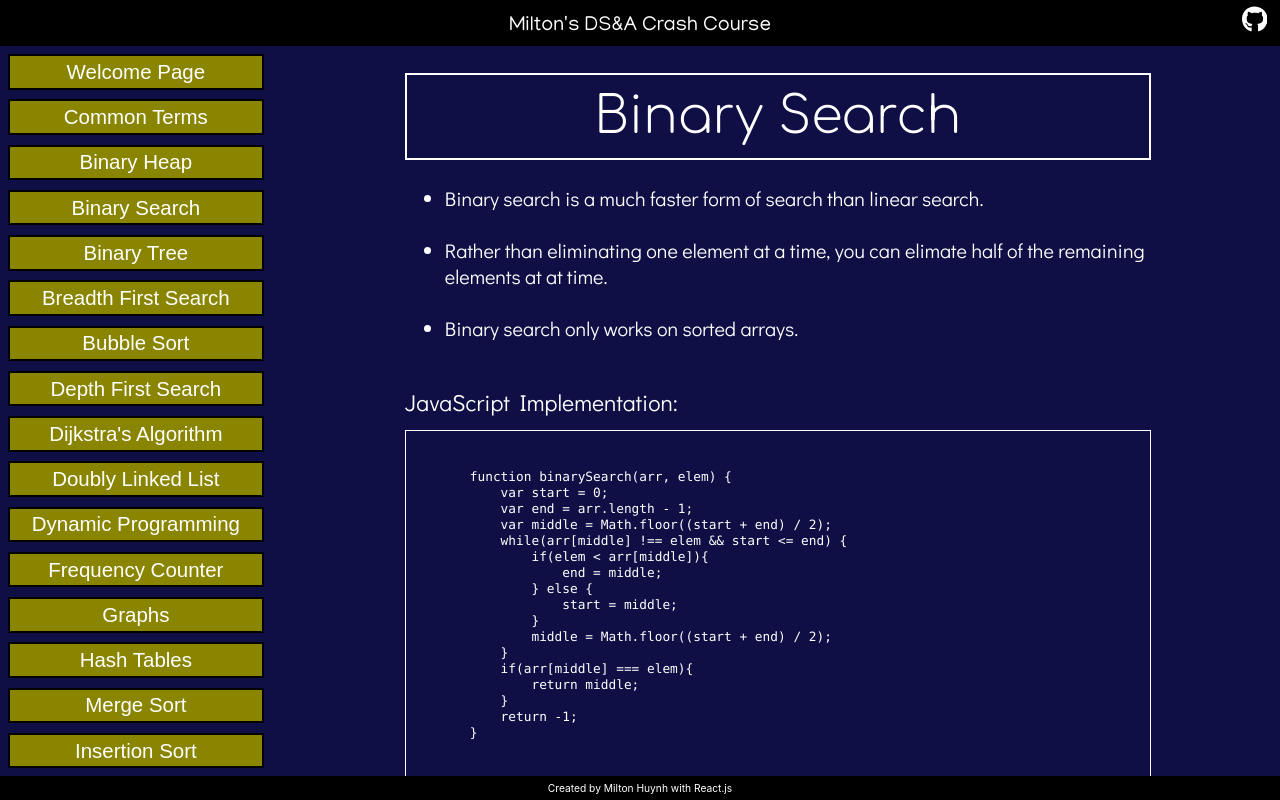
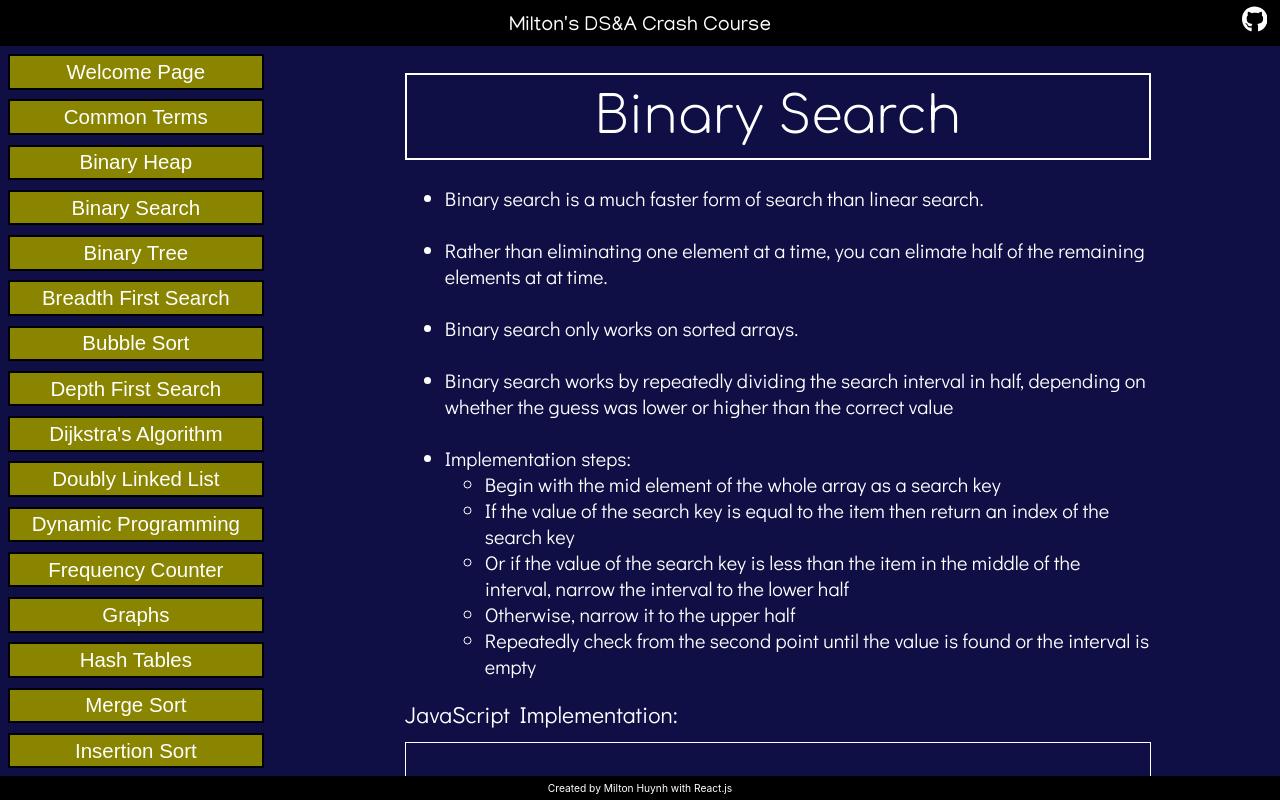
Before and after one commit to miltonhuynh/DSA-guide, a React (Create React App) app in the folder app/: page /DSA-guide/BinarySearch in a window 1280 px wide. Built offline with nearby package versions, Linux system fonts and the light colour scheme; a web font is replaced by a local one.

Commit message:
Added binary search imp. steps

```diff
--- a/app/src/Concepts/BinarySearch.js
+++ b/app/src/Concepts/BinarySearch.js
@@ -25,9 +25,22 @@ const javascript_snippet =
     <div class="Concept_title">Binary Search</div>
     <div class="Container">
       <ul class="font-m">
-        <li><div>Binary search is a much faster form of search than linear search.</div></li><br/>
-        <li><div>Rather than eliminating one element at a time, you can elimate half of the remaining elements at at time.</div></li><br/>
-        <li><div>Binary search only works on sorted arrays.</div></li><br/>
+        <li>Binary search is a much faster form of search than linear search.</li><br/>
+        <li>Rather than eliminating one element at a time, you can elimate half of the remaining elements at at time.</li><br/>
+        <li>Binary search only works on sorted arrays.</li><br/>
+        <li>Binary search works by repeatedly dividing the search interval in half, depending on whether the guess was lower or higher than the correct value</li><br/>
+
+        <li>
+          Implementation steps:
+          <ul class="font-m">
+            <li>Begin with the mid element of the whole array as a search key</li>
+            <li>If the value of the search key is equal to the item then return an index of the search key</li>
+            <li>Or if the value of the search key is less than the item in the middle of the interval, narrow the interval to the lower half</li>
+            <li>Otherwise, narrow it to the upper half</li>
+            <li>Repeatedly check from the second point until the value is found or the interval is empty</li>
+          </ul>
+        </li>
+
       </ul>
       <div class="font-l">JavaScript Implementation:</div>
       <div class="Code">
```
